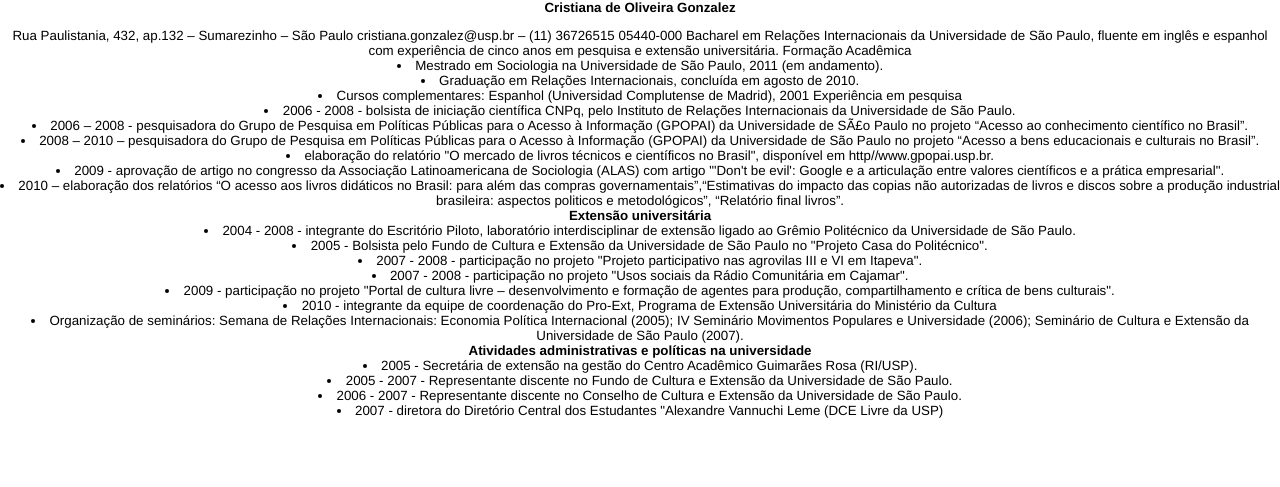
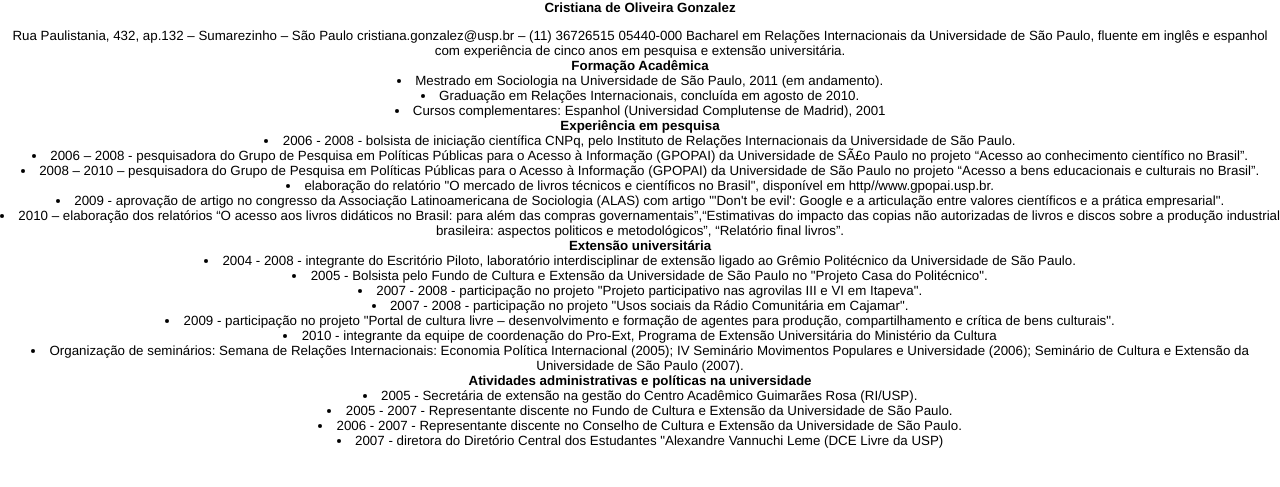
Before and after one commit to crizalez/crizalez.github.com, a Jekyll site: the page html/cv.html, which Jekyll copies as it is, in a window 1280 px wide. Shown: the top 487 px of the page. Built offline with Jekyll 4.4.1, drawn with Linux system fonts in a browser that asks for light colours; Markdown is read by kramdown in place of the engine named in the settings.

```diff
--- a/CNAME
+++ /dev/null
@@ -1 +0,0 @@
-tom.preston-werner.com
--- a/html/cv.html
+++ b/html/cv.html
@@ -18,13 +18,13 @@
 <body>
 <h1>Cristiana de Oliveira Gonzalez</h1>
 
-Rua Paulistania, 432, ap.132 – Sumarezinho – São Paulo         cristiana.gonzalez@usp.br – (11) 36726515
-05440-000
+<span>Rua Paulistania, 432, ap.132 – Sumarezinho – São Paulo         cristiana.gonzalez@usp.br – (11) 36726515
+05440-000</span>
 
 Bacharel em Relações Internacionais da Universidade de São Paulo, fluente em inglês e espanhol com experiência de cinco anos em pesquisa e extensão universitária.
 
 
-Formação Acadêmica
+<h2>Formação Acadêmica</h2>
 
 
 <li> Mestrado em Sociologia na Universidade de São Paulo, 2011 (em andamento).
@@ -33,7 +33,7 @@ Formação Acadêmica
 2001
 
 
-Experiência em pesquisa
+<h2>Experiência em pesquisa</h2>
 
 
 <li> 2006 - 2008 - bolsista de iniciação científica CNPq, pelo Instituto de Relações
@@ -85,3 +85,6 @@ Universidade de São Paulo.
 Universidade de São Paulo.
 <li> 2007 - diretora do Diretório Central dos Estudantes "Alexandre Vannuchi
 Leme (DCE Livre da USP)
+
+</body>
+</html>
```
Also changed, not shown: html/resume.html (added, +89 -0 lines), 2 other files.
